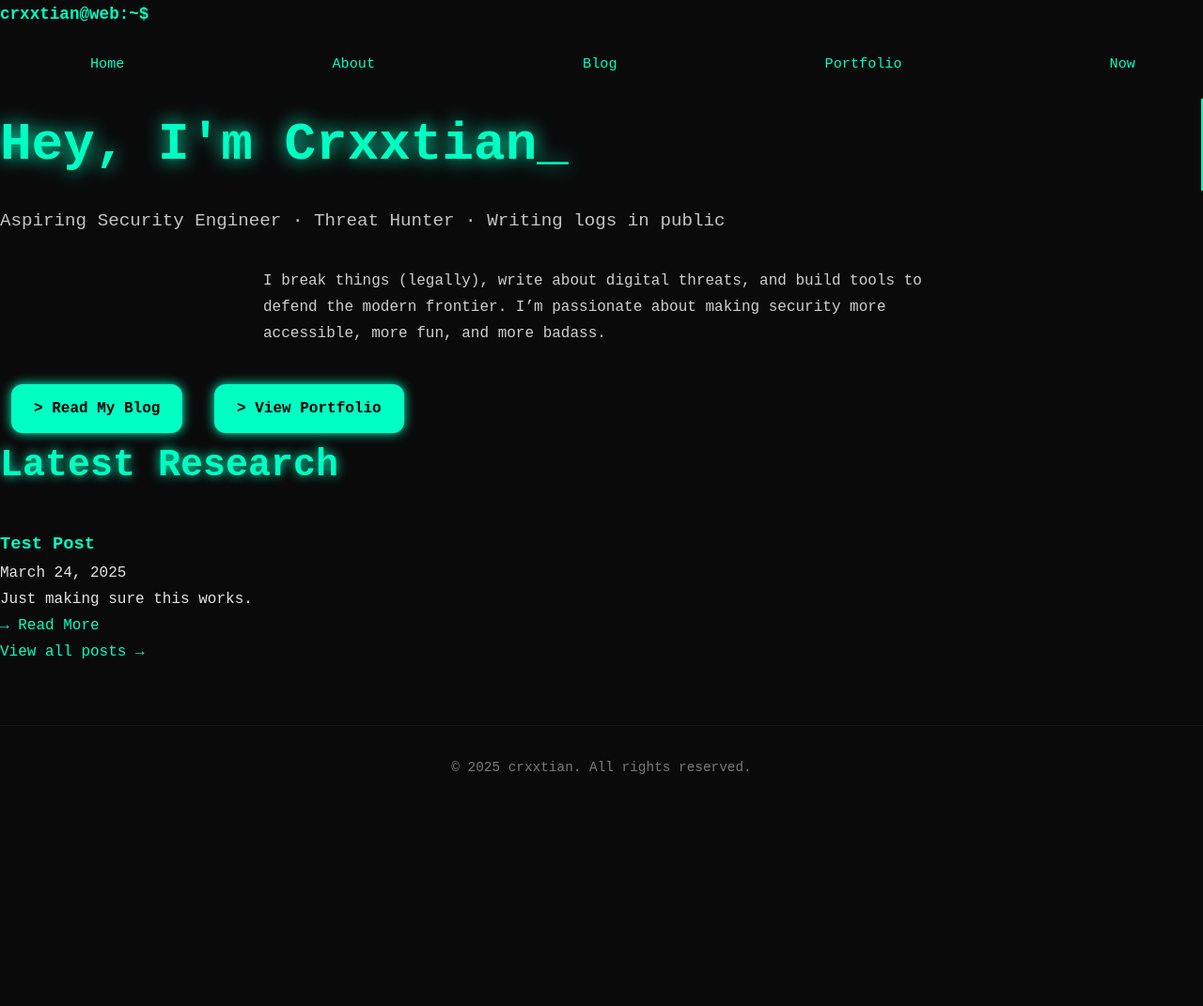
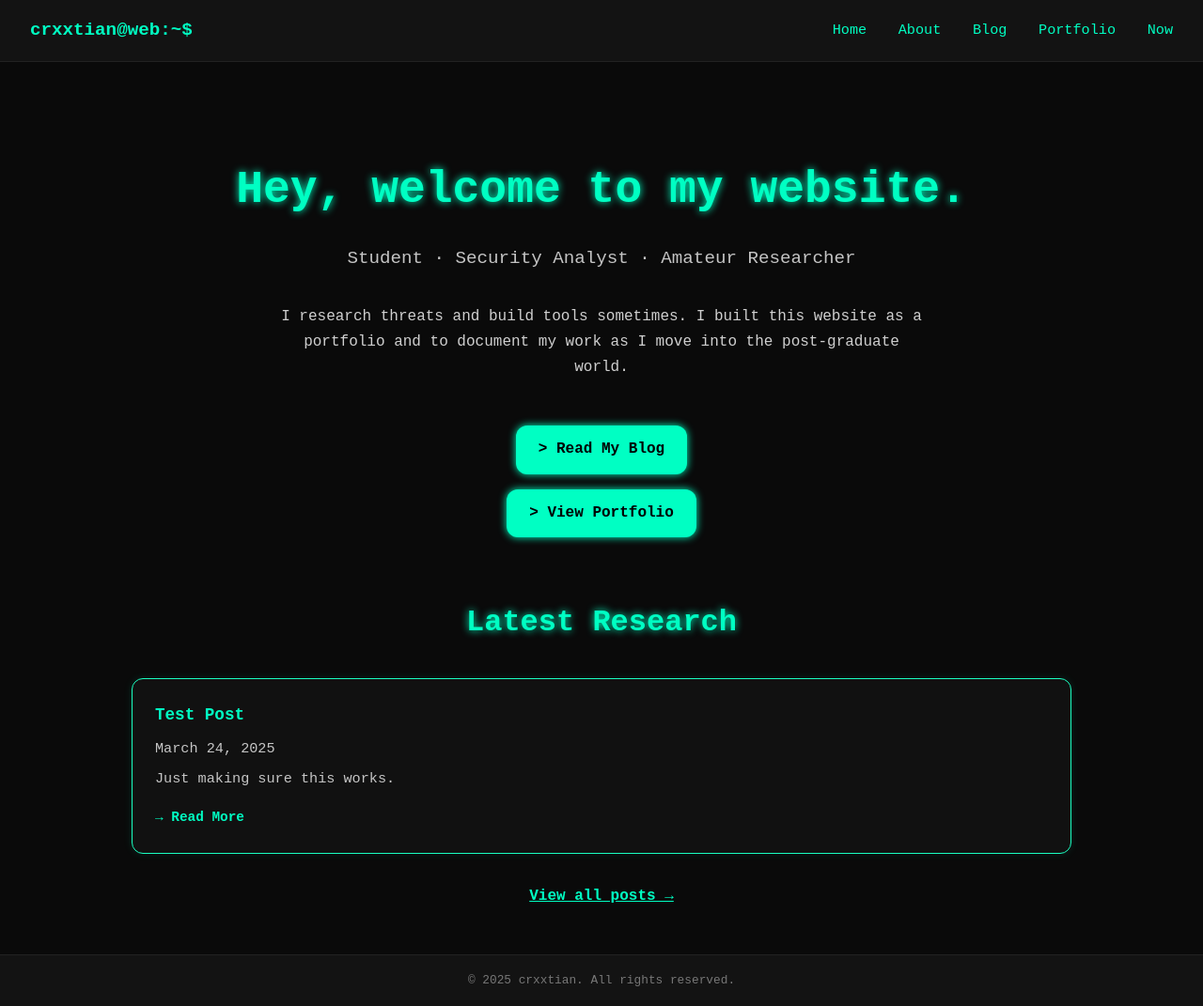
Before and after one commit to crxxtian/crxxtian.github.io, a Jekyll site: the page built from index.html, in a window 1280 px wide. Shown: the whole page at 94% size. Built offline with Jekyll 4.4.1, drawn with Linux system fonts in a browser that asks for light colours.

Commit message:
hmmmm y u no work

```diff
--- a/assets/css/style.css
+++ b/assets/css/style.css
@@ -1,15 +1,15 @@
-/* ========================
-   Global Variables & Reset
-========================= */
+/* ====================================
+   GLOBAL VARIABLES & BASE
+==================================== */
 :root {
-    --bg: #0a0a0a;
-    --fg: #e5e5e5;
-    --accent: #00ffc3;
-    --accent-soft: #1affc1;
-    --card-bg: #111;
+    --bg: #0a0a0a;           /* Main background (dark) */
+    --bg-alt: #131313;       /* Lighter dark for sections */
+    --fg: #e5e5e5;           /* Primary text color */
+    --accent: #00ffc3;       /* Neon accent color */
+    --accent-soft: #1affc1;  /* Softer accent for borders */
+    --card-bg: #111;         /* Card background color */
     --font-main: 'Fira Code', monospace;
-    --glow: 0 0 12px var(--accent);
-    --glow-strong: 0 0 20px var(--accent);
+    --glow: 0 0 8px var(--accent); /* Reduced glow for better readability */
     --radius: 12px;
     --transition: 0.3s ease-in-out;
 }
@@ -26,20 +26,16 @@ html, body {
     color: var(--fg);
     font-family: var(--font-main);
     overflow-x: hidden;
-    line-height: 1.75;
+    line-height: 1.7;
     font-size: 16px;
 }
-
-/* ========================
-   Links & Selection
-========================= */
 a {
     color: var(--accent);
     text-decoration: none;
-    transition: all var(--transition);
+    transition: color var(--transition);
 }
 a:hover {
-    color: white;
+    color: #fff;
     text-shadow: var(--glow);
 }
 ::selection {
@@ -47,20 +43,20 @@ a:hover {
     color: #000;
 }
 
-/* ========================
-   Navigation
-========================= */
-nav {
+/* ====================================
+   NAVIGATION
+==================================== */
+.navbar {
     display: flex;
+    align-items: center;
     justify-content: space-between;
-    align-items: center;
-    padding: 1.5rem 2rem;
-    max-width: 1200px;
-    margin: auto;
+    padding: 1rem 2rem;
+    background: var(--bg-alt);     /* Slightly lighter background */
+    border-bottom: 1px solid #222; /* Subtle separator */
 }
 .nav-left {
+    font-size: 1.2rem;
     font-weight: bold;
-    font-size: 1.1rem;
     color: var(--accent);
 }
 .nav-right a {
@@ -68,64 +64,70 @@ nav {
     font-weight: 500;
     font-size: 0.95rem;
     position: relative;
-    transition: color var(--transition);
+    padding-bottom: 2px; /* space for underline */
 }
 .nav-right a::after {
     content: "";
-    display: block;
+    position: absolute;
+    left: 0;
+    bottom: 0;
     width: 0%;
     height: 2px;
-    background-color: var(--accent);
-    position: absolute;
-    left: 0;
-    bottom: -4px;
-    transition: width 0.3s;
+    background: var(--accent);
+    transition: width 0.2s;
 }
 .nav-right a:hover::after {
     width: 100%;
 }
 
-/* ========================
-   Hero / Landing Section
-========================= */
-.hero-section {
-    max-width: 960px;
-    margin: 4rem auto;
-    padding: 0 2rem;
+/* Responsive nav tweak */
+@media (max-width: 768px) {
+    .navbar {
+        flex-direction: column;
+        text-align: center;
+        gap: 1rem;
+    }
+    .nav-right a {
+        margin-left: 0;
+        margin-right: 0;
+    }
+}
+
+/* ====================================
+   HERO / LANDING
+==================================== */
+.hero {
+    padding: 6rem 2rem 4rem;
     text-align: center;
-}
-@keyframes typing {
-    from { width: 0 }
-    to { width: 100% }
+    background: var(--bg); /* Could use var(--bg-alt) if you want a lighter hero */
 }
 .hero-title {
-    font-size: 3.5rem;
+    font-size: 3rem;
     font-weight: bold;
     color: var(--accent);
-    text-shadow: var(--glow-strong);
-    overflow: hidden;
-    white-space: nowrap;
-    border-right: 2px solid var(--accent);
-    width: 0;
-    animation: typing 2s steps(30, end) forwards;
+    text-shadow: var(--glow);
+    margin-bottom: 1rem;
 }
 .hero-subtitle {
-    margin-top: 1rem;
     font-size: 1.2rem;
     opacity: 0.85;
+    margin-bottom: 2rem;
 }
 .hero-intro {
-    margin: 2rem auto 0;
     font-size: 1rem;
-    max-width: 720px;
+    max-width: 700px;
+    margin: 0 auto 3rem;
+    line-height: 1.7;
     opacity: 0.9;
 }
 .hero-buttons {
-    margin-top: 2.5rem;
+    display: flex;
+    flex-direction: column;
+    align-items: center;
+    gap: 1rem;
 }
 .hero-buttons a {
     display: inline-block;
-    margin: 0 0.75rem;
     padding: 0.75rem 1.5rem;
     border-radius: var(--radius);
     background: var(--accent);
@@ -136,200 +138,120 @@ nav {
 }
 .hero-buttons a:hover {
     transform: scale(1.05);
-    box-shadow: var(--glow-strong);
+    box-shadow: 0 0 12px var(--accent);
 }
 
-/* ========================
-   Expertise / Card Sections
-========================= */
+/* ====================================
+   SECTION WRAPPER
+==================================== */
 .section {
     padding: 4rem 2rem;
-    max-width: 1200px;
-    margin: auto;
+    background: var(--bg-alt);  /* Slightly lighter for contrast */
+    margin-bottom: 2rem;
+    border-top: 1px solid #222; /* Subtle line above section */
 }
 .section-title {
-    font-size: 2.5rem;
+    font-size: 2rem;
     color: var(--accent);
-    margin-bottom: 2rem;
+    margin-bottom: 1.5rem;
     text-shadow: var(--glow);
+    text-align: center;
 }
-.card-grid {
+
+/* ====================================
+   LATEST RESEARCH / POSTS
+==================================== */
+.section-highlight {
+    max-width: 1000px;
+    margin: 0 auto;
+    text-align: center;
+}
+.post-preview-list {
     display: grid;
     grid-template-columns: repeat(auto-fit, minmax(280px, 1fr));
     gap: 2rem;
+    margin-top: 2rem;
 }
-.card {
+.post-preview {
     background: var(--card-bg);
     padding: 1.5rem;
     border-radius: var(--radius);
     border: 1px solid var(--accent-soft);
-    box-shadow: 0 0 10px rgba(0, 255, 195, 0.15);
+    box-shadow: 0 0 10px rgba(0, 255, 195, 0.1);
     transition: transform var(--transition), box-shadow var(--transition);
+    text-align: left;
 }
-.card:hover {
+.post-preview:hover {
     transform: translateY(-4px);
-    box-shadow: 0 0 20px rgba(0, 255, 195, 0.4);
+    box-shadow: 0 0 15px rgba(0, 255, 195, 0.3);
 }
-.card h3 {
+.post-preview h3 {
+    font-size: 1.1rem;
     margin-bottom: 0.5rem;
-    font-size: 1.2rem;
     color: var(--accent);
-    text-shadow: var(--glow);
 }
-.card p {
+.post-date {
+    font-size: 0.8rem;
+    opacity: 0.6;
+    margin-bottom: 0.5rem;
+}
+.post-preview p {
     font-size: 0.95rem;
     opacity: 0.85;
     line-height: 1.6;
 }
-
-/* ========================
-   Blog Post Preview (Slider)
-========================= */
-.post-slider {
-    display: flex;
-    gap: 1.5rem;
-    overflow-x: auto;
-    padding: 1rem;
-    scroll-snap-type: x mandatory;
-    scroll-behavior: smooth;
-    user-select: none;
-    cursor: grab;
-    margin-top: 2rem;
+.read-more {
+    display: inline-block;
+    margin-top: 1rem;
+    font-weight: bold;
+    font-size: 0.9rem;
+    color: var(--accent);
+    transition: text-shadow var(--transition);
 }
-.post-slider:active {
-    cursor: grabbing;
-}
-.post-slide {
-    flex: 0 0 300px;
-    scroll-snap-align: start;
-    background: #111;
-    border: 2px solid var(--accent);
-    border-radius: var(--radius);
-    box-shadow: 0 0 15px rgba(112, 130, 56, 0.5);
-    padding: 1.5rem;
-    transition: transform 0.3s ease, box-shadow 0.3s ease;
-    color: var(--fg);
-    min-height: 220px;
-}
-.post-slide:hover {
-    transform: scale(1.05);
-    box-shadow: 0 0 25px rgba(112, 130, 56, 0.8);
-}
-.post-slide h2 a {
-    color: var(--accent);
-    text-decoration: none;
-    transition: color 0.3s ease;
-}
-.post-slide h2 a:hover {
-    color: var(--fg);
-    text-shadow: 0 0 10px var(--accent);
-}
-.post-slide .read-more {
-    display: inline-block;
-    margin-top: 0.5rem;
-    font-weight: bold;
-    text-decoration: none;
-    color: var(--accent);
-    transition: text-shadow 0.3s ease;
-}
-.post-slide .read-more:hover {
-    text-shadow: 0 0 8px var(--accent);
-}
-.post-slide p {
-    font-size: 1rem;
-    line-height: 1.5;
-    margin-bottom: 1rem;
+.read-more:hover {
+    text-shadow: var(--glow);
 }
 
-/* ========================
-   Terminal-like Container (Single Post)
-========================= */
-.terminal-container {
-    background: #111;
-    padding: 20px;
-    border: 2px solid var(--accent);
-    box-shadow: var(--glow);
-    border-radius: var(--radius);
-    max-width: 800px;
-    margin: 2rem auto;
-}
-.terminal-header {
-    display: flex;
-    align-items: center;
-    background: #222;
-    padding: 10px;
-    border-bottom: 2px solid var(--accent);
-}
-.terminal-dots {
-    display: flex;
-    gap: 6px;
-    margin-right: 10px;
-}
-.terminal-dot {
-    width: 12px;
-    height: 12px;
-    background: #555;
-    border-radius: 50%;
-}
-.terminal-title {
-    color: var(--fg);
-    font-size: 0.9rem;
+/* Extra center link */
+.view-all {
+    display: inline-block;
+    margin-top: 2rem;
+    font-weight: bold;
+    text-decoration: underline;
 }
 
-/* ========================
-   Footer
-========================= */
+/* ====================================
+   FOOTER
+==================================== */
 footer {
-    padding: 2rem;
     text-align: center;
-    font-size: 0.9rem;
-    opacity: 0.5;
+    padding: 1rem;
+    color: #777;
+    font-size: 0.8rem;
     border-top: 1px solid #222;
-    margin-top: 4rem;
+    margin-top: 3rem;
+    background: var(--bg-alt);
 }
 
-/* ========================
-   Custom Scrollbar
-========================= */
-::-webkit-scrollbar {
-    width: 10px;
-}
-::-webkit-scrollbar-track {
-    background: var(--bg);
-}
-::-webkit-scrollbar-thumb {
-    background: var(--accent);
-    border-radius: 5px;
-}
-::-webkit-scrollbar-thumb:hover {
-    background: var(--accent-soft);
-}
-
-/* ========================
-   Responsive Tweaks
-========================= */
-@media (max-width: 1024px) {
-    nav {
-        flex-direction: column;
-        text-align: center;
-        gap: 1rem;
+/* ====================================
+   RESPONSIVE
+==================================== */
+@media (max-width: 768px) {
+    .hero-title {
+        font-size: 2.4rem;
+    }
+    .hero-buttons {
+        gap: 0.5rem;
+    }
+    .hero-buttons a {
+        width: 80%;
+        margin: 0 auto;
     }
     .nav-right a {
-        margin: 0 0.75rem;
+        margin-left: 0;
+        margin-right: 1rem;
+    }
+    .post-preview-list {
+        grid-template-columns: 1fr;
     }
 }
-@media (max-width: 768px) {
-    .hero-title {
-        font-size: 2.5rem;
-    }
-    .hero-buttons a {
-        margin: 0.5rem 0;
-        display: block;
-        width: 85%;
-        margin-left: auto;
-        margin-right: auto;
-    }
-    .post-slide {
-        flex: 0 0 80%;
-    }
-}
--- a/index.html
+++ b/index.html
@@ -4,13 +4,13 @@ title: Home
 ---
 
 <section class="hero">
-    <h1 class="hero-title">Hey, I'm Crxxtian_</h1>
+    <h1 class="hero-title">Hey, welcome to my website.</h1>
     <p class="hero-subtitle">
-        Aspiring Security Engineer · Threat Hunter · Writing logs in public
+        Student · Security Analyst · Amateur Researcher
     </p>
 
     <p class="hero-intro">
-        I break things (legally), write about digital threats, and build tools to defend the modern frontier. I’m passionate about making security more accessible, more fun, and more badass.
+        I research threats and build tools sometimes. I built this website as a portfolio and to document my work as I move into the post-graduate world.
     </p>
 
     <div class="hero-buttons">
```
